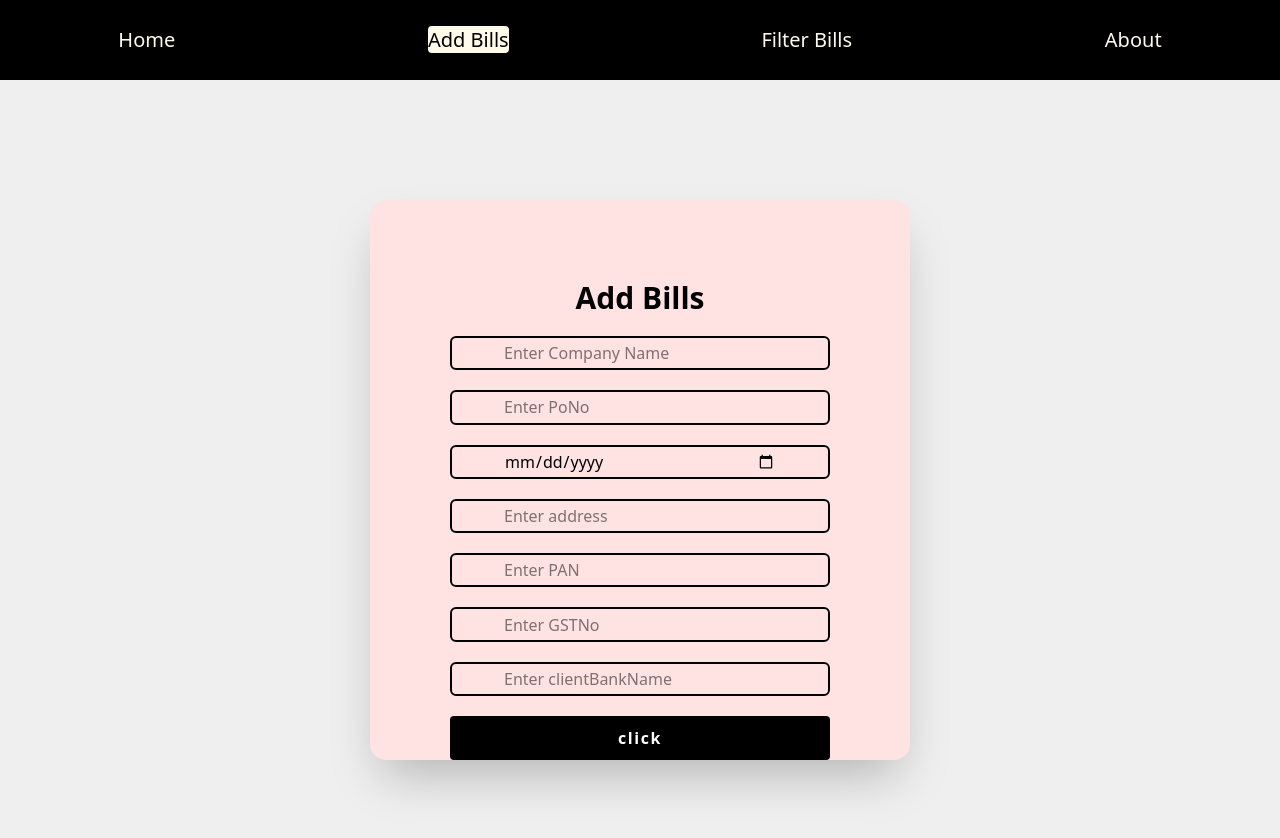
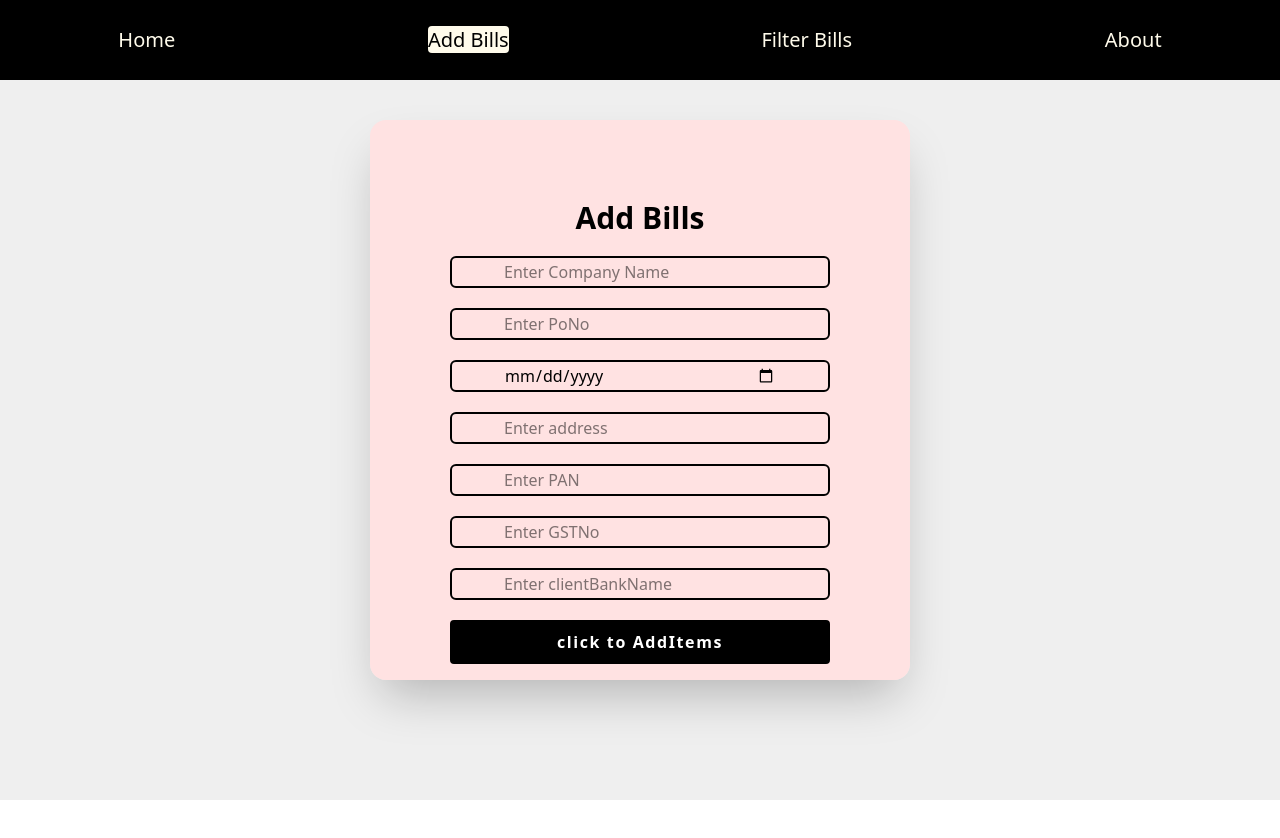
Before and after one commit to BallaGanesh/Bulidapp, a React (Vite) app in the folder bulidapp/: page /home/addBills in a window 1280 px wide. Shown: the top 838 px of the page. After the commit the page ends 800 px from the top, so only its background shows below. Built offline with nearby package versions, Linux system fonts and the light colour scheme.

Commit message:
adding and removing items

```diff
--- a/bulidapp/src/App.css
+++ b/bulidapp/src/App.css
@@ -3,3 +3,6 @@
     height: 100vh;
     width: 100vw;
 }
+::-webkit-scrollbar{
+    display: none;
+}
--- a/bulidapp/src/components/user/main/addBills/AddBills.jsx
+++ b/bulidapp/src/components/user/main/addBills/AddBills.jsx
@@ -1,6 +1,11 @@
 import React, { useState } from 'react'
+import { Link, Navigate, Outlet } from 'react-router-dom'
+import { useNavigate } from 'react-router-dom'
+import AddItems from './addItems/AddItems'
 
 const AddBills = () => {
+
+  const Navigate=useNavigate()
   const [Addbills,setbills]=useState({
     companyName:"",
     PoNo:"",
@@ -10,6 +15,15 @@ const AddBills = () => {
     GSTNo:"",
     clientBankName:""
   })
+ const [items,setItems]=useState([])
+
+  const handleClick=()=>{
+    let obj={
+      id:Date.now()
+    }
+    setItems((preval)=>([...preval,obj]))
+
+  }
   const handleChange=(e)=>{
     const {name,value}=e.target
     setbills((preval)=>({...preval,[name]:value}))
@@ -21,9 +35,18 @@ const AddBills = () => {
 
   }
 
+  const removeElement=(id)=>{
+    setItems(items.filter((val)=>val.id!=id))
+
+  }
+
+
+
+
+
   return (
     <div className='bg-[#efefef]  size-full flex justify-center items-center gap-10 px-25 '>
-            <form action="" className='bg-red-100 h-[70%] overflow-hidden w-1/2 shadow-2xl rounded-2xl  flex gap-5 px-[80px] flex-col max-sm:w-[90%] ' onSubmit={handleSubmit}>
+            <form className='bg-red-100 h-[70%]  overflow-scroll w-1/2 shadow-2xl rounded-2xl  flex gap-5 px-[80px]  flex-col max-sm:w-[90%] ' onSubmit={handleSubmit}>
           <div className='font-bold h-30 text-3xl  flex justify-center items-center max-lg '>
             <h1  className='mt-20'>Add Bills</h1>
            </div>
@@ -60,11 +83,32 @@ const AddBills = () => {
           </div>
 
 
+            {
+              items.map((val)=><AddItems key={val.id}  removeElement={removeElement}
+            val={val}>
 
-            <div className='border-2  w-full flex justify-center items-center px-3 rounded-sm bg-black hover:bg-[#555] active:bg-lime-500 active:scale-[0.9]' onChange={handleChange}>
+              </AddItems>)
+
+            }
+
+
+
+
+            <div className='border-2 mb-6 w-full flex justify-center items-center px-3 rounded-sm bg-black hover:bg-[#555] active:bg-lime-500 active:scale-[0.9]' onChange={handleChange}>
+            <button className='h-10 text-white font-bold text-md tracking-widest w-full' onClick={handleClick} type='button'>click to AddItems</button>
+          </div>
+
+            <div className='border-2 mb-6 w-full flex justify-center items-center px-3 rounded-sm bg-black hover:bg-[#555] active:bg-lime-500 active:scale-[0.9]' onChange={handleChange}>
             <button className='h-10 text-white font-bold text-md tracking-widest w-full'>click</button>
           </div>
+
+
+
+
           </form>
+
+
+
         </div>
   )
 }
--- /dev/null
+++ b/bulidapp/src/components/user/main/addBills/addItems/AddItems.jsx
@@ -0,0 +1,82 @@
+import React, { useState } from 'react'
+
+
+const AddItems = ({removeElement,val}) => {
+  // console.log(removeElement,val);
+
+
+
+    const [addItems,setItems]=useState({
+        description:"",
+        quantity:"",
+        rate:"",
+        amount:"",
+        cgstPercent:"",
+        sgstPercent:""
+    })
+
+
+    const handleSubmit=(e)=>{
+       e.preventDefault();
+       console.log(addItems);
+    }
+
+    const handleChange=(e)=>{
+        const {name,value}=e.target
+        setItems((preval)=>({...preval,[name]:value}))
+
+    }
+
+
+
+
+
+  return (
+    <div className='bg-[#efefef]  size-full flex justify-center items-center gap-10 px-25 '>
+            <div className='bg-red-100 h-[90%]  overflow-scroll w-[100%] shadow-2xl rounded-2xl  flex gap-5 px-[30px]  flex-col max-sm:w-[90%] ' onSubmit={handleSubmit}>
+              <div className='font-bold h-10 text-3xl  flex justify-center items-center max-lg '>
+            <div  className='flex items-center gap-2 bg-red-400 px-4 py-1 rounded-xl hover:bg-red-600 text-amber-200 hover:text-amber-100 cursor-pointer max-sm:text-[20px]'
+            onClick={()=>{
+            removeElement(val.id)
+          }}><div className='max-sm:text-[20px]'>&otimes;RemoveItems</div></div>
+           </div>
+          <div className='font-bold h-15 text-3xl  flex justify-center items-center max-lg '>
+            <h1  className='mt-10'>Add ITEMS</h1>
+           </div>
+
+          <div className='h-10 flex justify-center items-center  border-2 rounded-md w-full px-1 ' >
+            <input type="text" name="description" placeholder='Enter description' className='outline-0  px-3 h-7  w-full' onChange={handleChange} />
+
+          </div>
+
+           <div className='h-10 flex justify-center items-center  border-2 rounded-md w-full px-1 '>
+              <input type="text" name="quantity" placeholder='Enter quantity' className='outline-0 px-3 h-7 w-full' onChange={handleChange}/>
+
+          </div>
+
+           <div className='h-10 flex justify-center items-center  border-2 rounded-md w-full px-1 '>
+              <input type="text" name="rate" placeholder='Enter rate' className='outline-none px-3 h-7 w-full' onChange={handleChange}/>
+
+          </div>
+          <div className='h-10 flex justify-center items-center  border-2 rounded-md w-full px-1 '>
+              <input type="text" name="amount" placeholder='Enter amount' className='outline-none px-3 h-7 w-full' onChange={handleChange}/>
+
+          </div>
+          <div className='h-10 flex justify-center items-center  border-2 rounded-md w-full px-1 '>
+              <input type="text" name="cgstPercent" placeholder='Enter cgstPercent' className='outline-none px-3 h-7 w-full' onChange={handleChange}/>
+
+          </div>
+          <div className='h-10 flex justify-center items-center  border-2 rounded-md w-full px-1 '>
+              <input type="text" name="sgstPercent" placeholder='Enter sgstPercent' className='outline-none px-3 h-7 w-full' onChange={handleChange}/>
+
+          </div>
+
+            <div className='border-2 mb-7 w-full flex justify-center items-center px-3 rounded-sm bg-black hover:bg-[#555] active:bg-lime-500 active:scale-[0.9]' onChange={handleChange}>
+            <button  className='h-10 text-white font-bold text-md tracking-widest w-full'>Sumbit</button>
+          </div>
+          </div>
+        </div>
+  )
+}
+
+export default AddItems
--- a/bulidapp/src/components/user/main/navbar/Navbar.jsx
+++ b/bulidapp/src/components/user/main/navbar/Navbar.jsx
@@ -11,7 +11,7 @@ const Navbar = () => {
         setshow(!show)
     }
   return (
-    <div className={`w-full h-[80px] bg-black flex justify-around items-center text-xl text-amber-50 gap-4 max-sm:justify-start max-sm:px-8 ${show?'h-[200px] flex flex-col justify-around gap-2.5 items-start py-2.5':""}sm:flex-row sm:h-[80px] sm:justify-around sm:items-center`}>
+    <div className={` fixed w-full h-[80px] bg-black flex justify-around items-center text-xl text-amber-50 gap-4 max-sm:justify-start max-sm:px-8 ${show?'h-[200px] flex flex-col justify-around gap-2.5 items-start py-2.5':""}sm:flex-row sm:h-[80px] sm:justify-around sm:items-center`}>
 
       <div className='hidden max-sm:flex'>
 
```
Also changed, not shown: bulidapp/src/routes/routes.jsx (+14 -4 lines).
